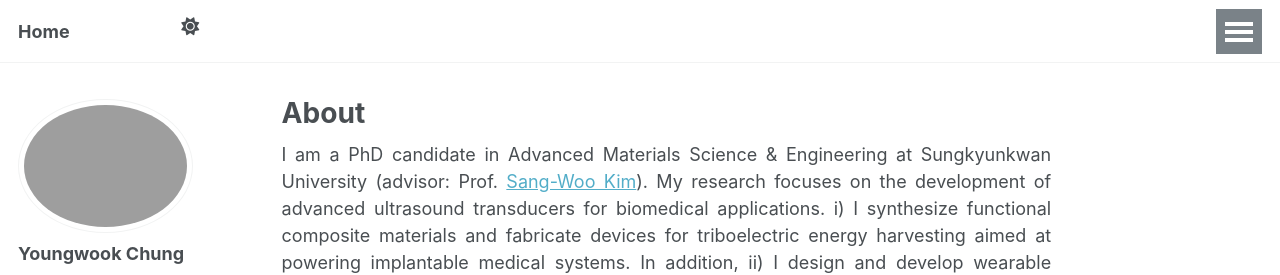
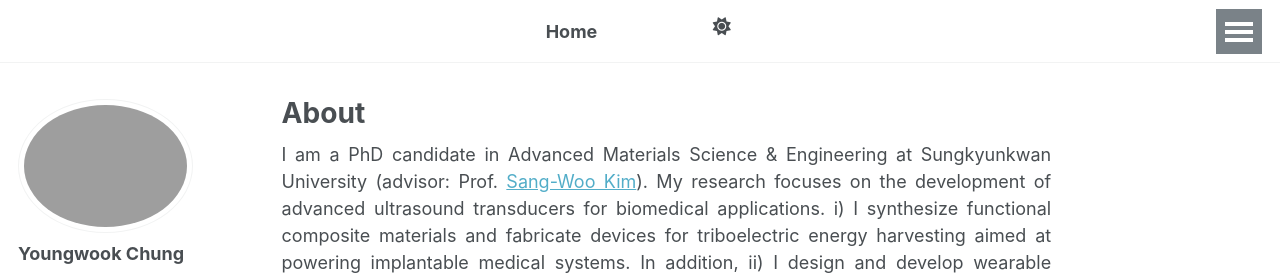
Before and after one commit to ywoog2/ywchung.github.io, a Jekyll site: the page built from _pages/about.md, in a window 1280 px wide. Shown: the top 275 px of the page. Built offline with Jekyll 4.4.1, drawn with Linux system fonts in a browser that asks for light colours; some web fonts are replaced; a script that is not in the unit is left out.

Commit message:
Update custom.html

```diff
--- a/_includes/head/custom.html
+++ b/_includes/head/custom.html
@@ -17,8 +17,22 @@
 <!-- end custom head snippets -->
 
 <style>
-  /* 상단 메뉴 간격/정렬 (Minimal Mistakes / AcademicPages) */
-  .greedy-nav .visible-links { display: flex; gap: 36px; } /* 간격 */
-  /* 구형 셀렉터 호환 */
-  .masthead__menu-item { margin-right: 0 !important; } /* gap 쓰므로 0 */
+/* 네비게이션 메뉴 정렬 및 간격 조정 */
+.greedy-nav .visible-links {
+  display: flex !important;
+  justify-content: center; /* 가운데 정렬 */
+  gap: 40px; /* 메뉴 간격 */
+  flex-wrap: nowrap !important; /* 메뉴 줄바꿈 방지 */
+}
+
+.greedy-nav {
+  flex-wrap: nowrap !important; /* 상단 바 전체 줄바꿈 방지 */
+}
+
+/* 햄버거 버튼이 너무 빨리 뜨지 않게 - 화면 폭 줄였을 때만 */
+@media (max-width: 800px) {
+  .greedy-nav .visible-links {
+    display: none !important;
+  }
+}
 </style>
```
